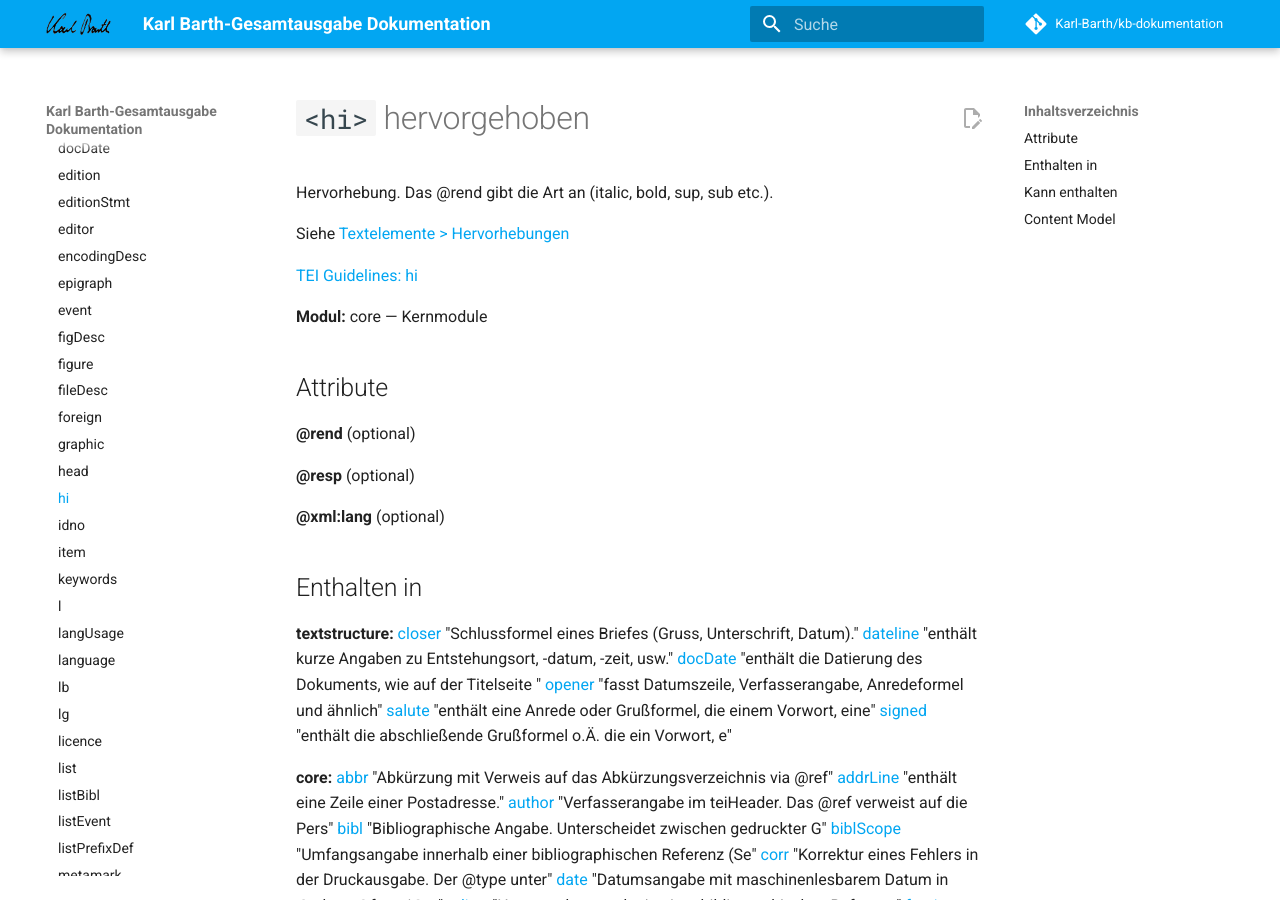
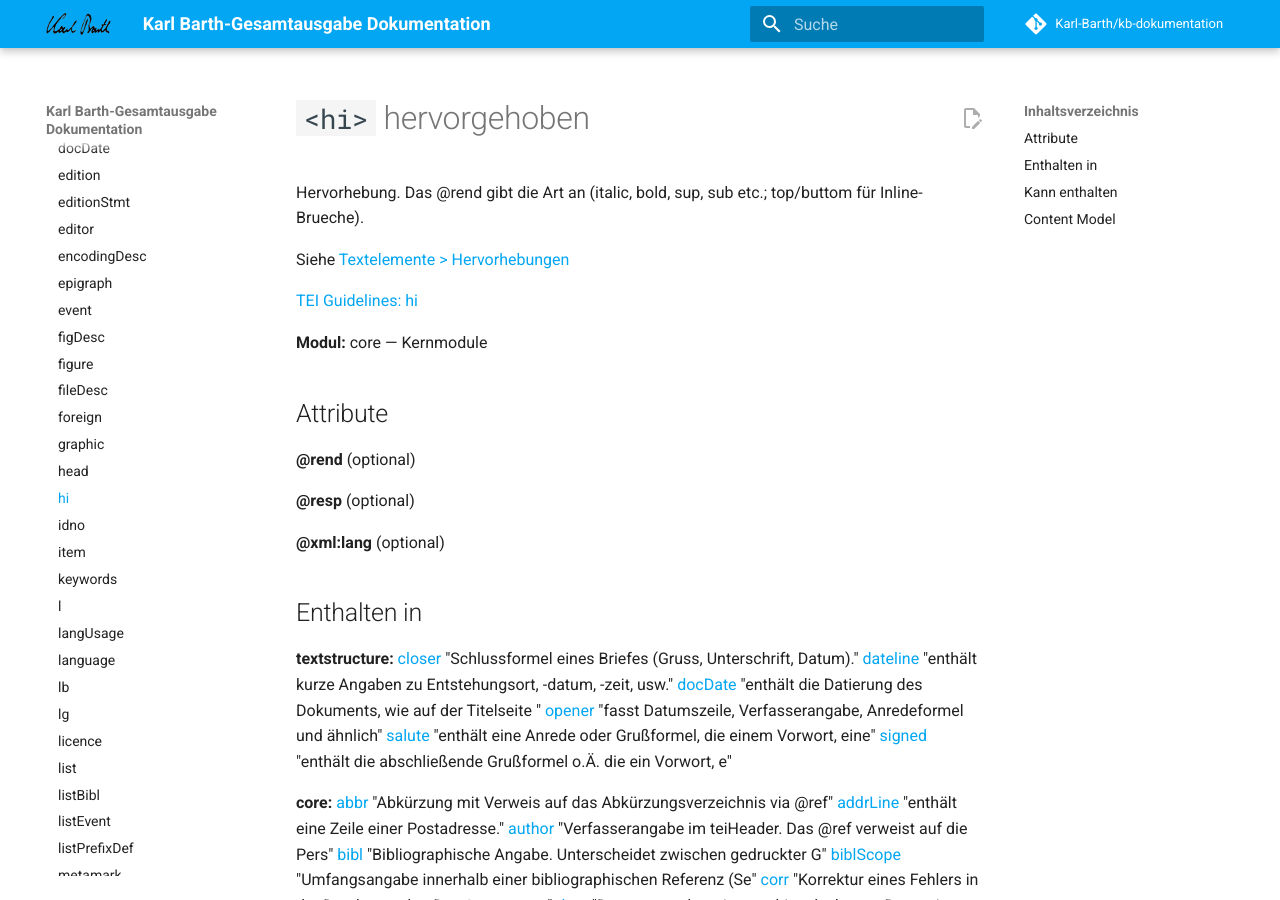
Before and after one commit to Karl-Barth/kb-dokumentation, an MkDocs documentation site: the page built from docs/tag-library/hi.md, in a window 1280 px wide and 900 px high. Built offline with MkDocs 1.6.1 and Material for MkDocs 9.7.7, drawn with Linux system fonts in a browser that asks for light colours; comment, search, counter and statistics services are not loaded.

Commit message:
tag-library/hi: top/buttom als Inline-Brueche in Beschreibung
Aus kb_schema regeneriert (kb_schema@47c498f / Tag 2026-04-25).

```diff
--- a/docs/tag-library/hi.md
+++ b/docs/tag-library/hi.md
@@ -1,6 +1,6 @@
 # `<hi>` hervorgehoben
 
-Hervorhebung. Das @rend gibt die Art an (italic, bold, sup, sub etc.).
+Hervorhebung. Das @rend gibt die Art an (italic, bold, sup, sub etc.; top/buttom für Inline-Brueche).
 
 Siehe [Textelemente > Hervorhebungen](https://dokumentation.karl-barth.ch/textelemente/hervorhebungen/)
 
```
